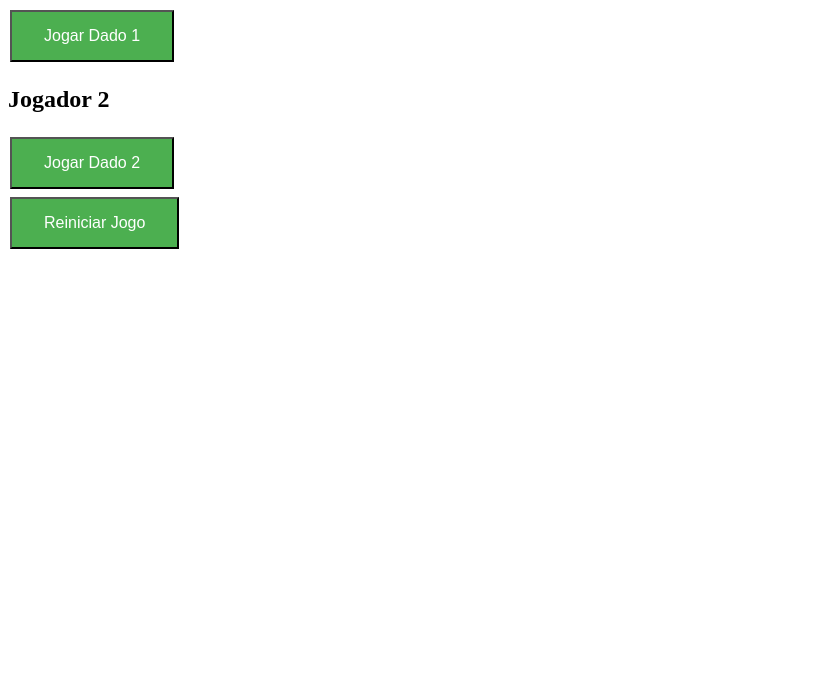
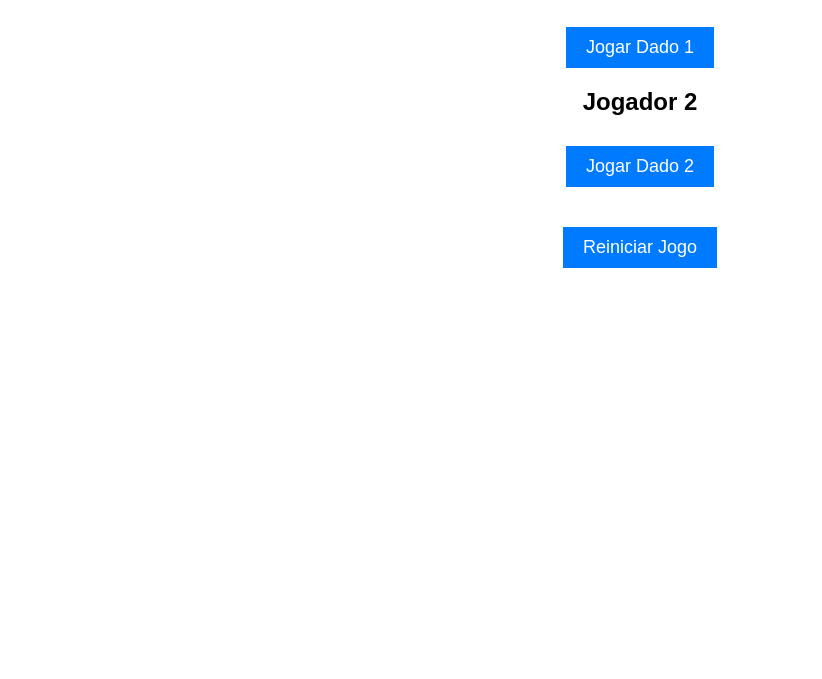
Before and after one commit to Artur-Inocencio/JOGO-2-DADOS-ATIVIDADE, a plain HTML site: page index.html in a window 1280 px wide. Shown: the part 121-800 px from the top of the page, without its empty margins (0-822 px from the left). Drawn offline with Linux system fonts and the light colour scheme.

Commit message:
Update index.css

```diff
--- a/index.css
+++ b/index.css
@@ -1,11 +1,40 @@
-		button {
-			background-color: #4CAF50;
-			color: white;
-			padding: 15px 32px;
-			text-align: center;
-			text-decoration: none;
-			display: inline-block;
-			font-size: 16px;
-			margin: 4px 2px;
-			cursor: pointer;
-		}
+body {
+  font-family: Arial, sans-serif;
+  text-align: center;
+}
+
+h1 {
+  font-size: 36px;
+}
+
+h2 {
+  font-size: 24px;
+}
+
+#jogador1,
+#jogador2 {
+  margin-top: 20px;
+}
+
+button {
+  padding: 10px 20px;
+  font-size: 18px;
+  background-color: #007bff;
+  color: #fff;
+  border: none;
+  cursor: pointer;
+  margin-top: 10px;
+}
+
+button:hover {
+  background-color: #0056b3;
+}
+
+#btnreiniciar {
+  margin-top: 30px;
+}
+
+#resultado {
+  margin-top: 40px;
+  font-size: 24px;
+}
```
